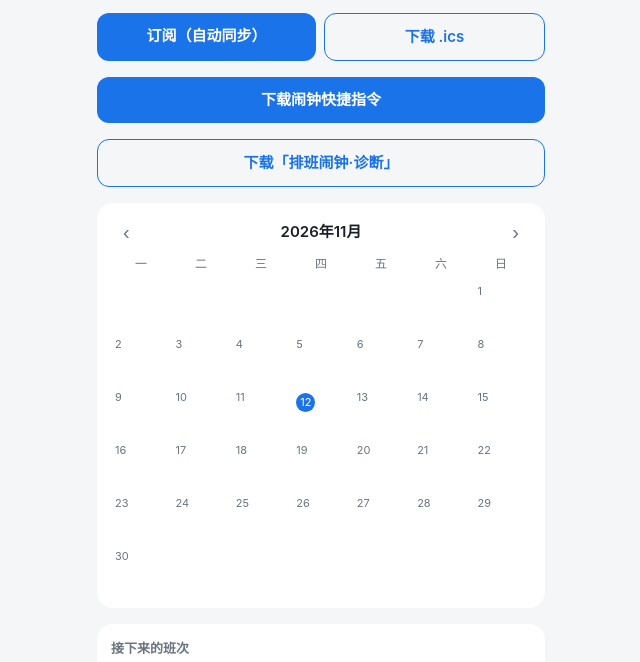
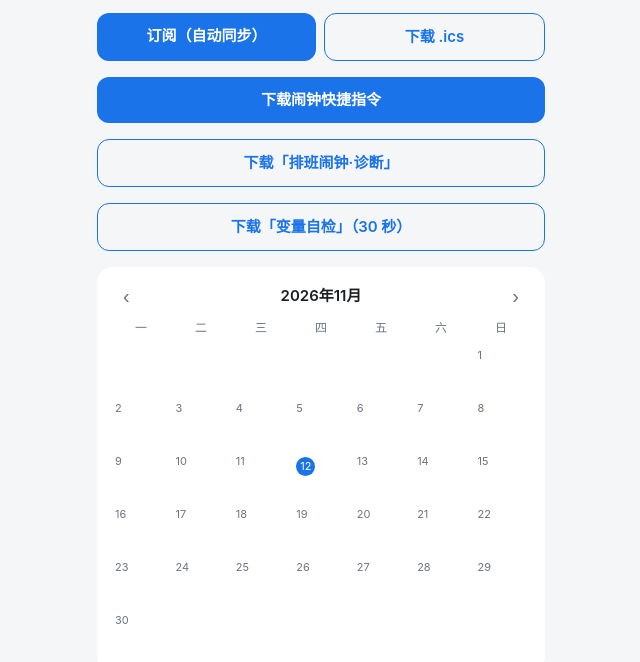
Before and after one commit to felix-ma/self-calendar, a plain HTML site: page docs/index.html in a window 1280 px wide. Shown: the part 82-744 px from the top of the page, without its empty margins (319-959 px from the left). Drawn offline with Linux system fonts and the light colour scheme; no server answers.

Commit message:
test(shortcut): 加一个 30 秒的变量作用域自检指令
日志一直空白，怀疑是「变量在 If/Repeat 块内赋值后，块外读不到」。
这个自检只做三件事：If 里写、Repeat 里写、块外读一眼，用来把
「我们的拼接写错了」和「iOS 变量作用域跟预期不同」区分开。

```diff
--- a/docs/index.html
+++ b/docs/index.html
@@ -72,6 +72,7 @@
 
   <a class="btn wide" id="alarm" href="paiban-alarm.shortcut" download>下载闹钟快捷指令</a>
       <a class="btn wide ghost" id="alarm-debug" href="paiban-alarm-debug.shortcut" download>下载「排班闹钟·诊断」</a>
+      <a class="btn wide ghost" id="vars-test" href="vars-scope-test.shortcut" download>下载「变量自检」（30 秒）</a>
 
   <div class="card">
     <div class="cal-head">
```
Also changed, not shown: 1 other file.
